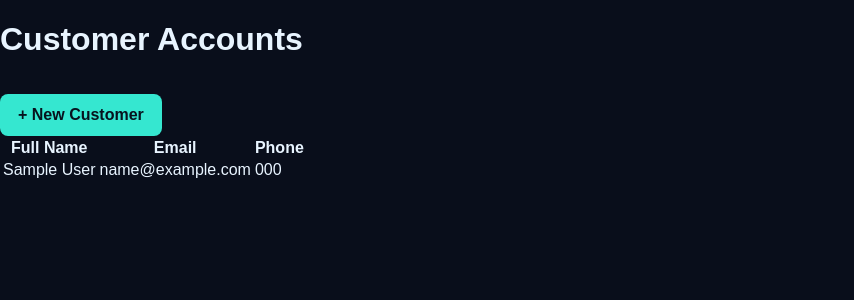
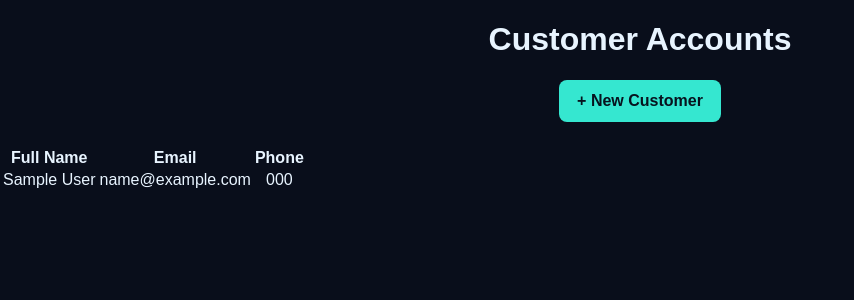
Before and after one commit to Lainnnnyo/pos-foundation, a CodeIgniter 4 app: the page made by app/Views/customers/index.php in a window 1280 px wide. Shown: the part 68-368 px from the top of the page, without its empty margins (0-854 px from the left). Run offline with PHP 8.4 and a stand-in for CodeIgniter, Linux system fonts and the light colour scheme; the template is opened without the code that fills it: most values are stand-ins (such as "Sample title", 1, 10 or a date in 2020); some libraries are stand-ins or nearby versions.

Commit message:
Update site.css

```diff
--- a/public/css/site.css
+++ b/public/css/site.css
@@ -103,3 +103,24 @@ input {
     .site-header { align-items: flex-start; flex-direction: column; }
     .home { margin-top: 60px; }
 }
+
+body > h1,
+th,
+td {
+    text-align: center;
+}
+
+.add-customer {
+    display: table;
+    margin: 0 auto 24px;
+}
+
+form {
+    margin: 30px auto;
+    text-align: center;
+}
+
+form label,
+form input {
+    text-align: center;
+}
```
